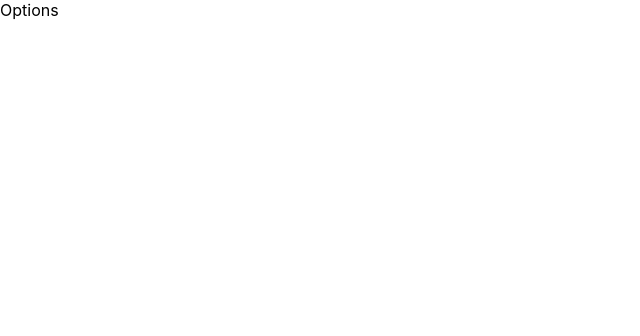
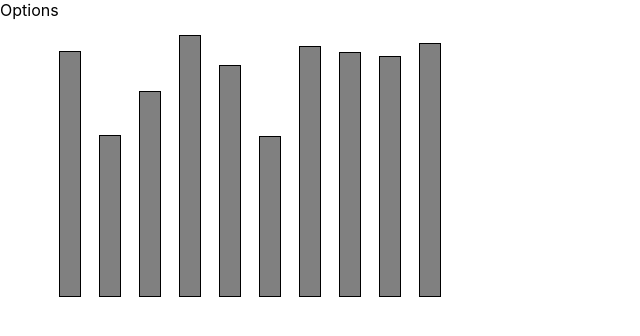
Before and after one commit to cgsnider/Sorting-Visualizer, a React (Create React App) app: page / in a window 1280 px wide. Shown: the top 336 px of the page, without its empty margins (0-640 px from the left). Built offline with nearby package versions, Linux system fonts and the light colour scheme.

Commit message:
Added bars for visualization

```diff
--- a/src/App.js
+++ b/src/App.js
@@ -1,13 +1,12 @@
-import React from 'react'
-import Rectangle from './components/Rectangle';
-import SelectionBar from './components/SelectionBar';
-
-
+import React from "react";
+import RectangleCanvas from "./components/RectangleCanvas";
+import SelectionBar from "./components/SelectionBar";
 
 function App() {
   return (
     <div className="App">
       <SelectionBar />
+      <RectangleCanvas />
     </div>
   );
 }
--- a/src/components/Rectangle.js
+++ b/src/components/Rectangle.js
@@ -1,13 +1,12 @@
-import React, { Component } from 'react'
+import React from "react";
+import "../stylings/Rectangle.css";
 
-export class Rectangle extends Component {
-  render() {
-    return (
-      <div>
-
-      </div>
-    )
-  }
+function Rectangle({ height, width }) {
+  const size = {
+    height: `${height}px`,
+    width: `${width}px`,
+  };
+  return <div className="rect" style={size}></div>;
 }
 
-export default Rectangle
+export default Rectangle;
--- a/src/components/RectangleCanvas.js
+++ b/src/components/RectangleCanvas.js
@@ -1,11 +1,43 @@
-import React, { Component } from 'react'
+import React, { Component } from "react";
+import Rectangle from "./Rectangle";
+
+import "../stylings/RectangleCanvas.css";
 
 export class RectangleCanvas extends Component {
-    render() {
-        return (
-            <canvas></canvas>
-        )
+  constructor(props) {
+    super(props);
+
+    this.state = {
+      rectList: [],
+      elementId: 0,
+    };
+
+    for (let i = 0; i < 10; i++) {
+      this.state.rectList.push(
+        new RectangleElem(this.state.elementId++, 150 + Math.random() * 150)
+      );
     }
+    console.log(this.state.rectList);
+  }
+
+  render() {
+    return (
+      <ul>
+        {this.state.rectList.map((elem) => (
+          <li key={elem.id}>{elem.jsx}</li>
+        ))}
+      </ul>
+    );
+  }
 }
 
-export default RectangleCanvas
+class RectangleElem {
+  constructor(id, height, width) {
+    this.id = id;
+    this.width = width ? width : 20;
+    this.height = height ? height : 200;
+    this.jsx = <Rectangle width={this.width} height={this.height} />;
+  }
+}
+
+export default RectangleCanvas;
--- a/src/components/SelectionBar.js
+++ b/src/components/SelectionBar.js
@@ -1,13 +1,9 @@
-import React, { Component } from 'react'
+import React, { Component } from "react";
 
 export class SelectionBar extends Component {
-    render() {
-        return (
-            <div>
-                Options
-            </div>
-        )
-    }
+  render() {
+    return <header>Options</header>;
+  }
 }
 
-export default SelectionBar
+export default SelectionBar;
--- /dev/null
+++ b/src/stylings/OptionBar.css
@@ -0,0 +1,3 @@
+OptionBar {
+  background-color: blue;
+}
--- /dev/null
+++ b/src/stylings/Rectangle.css
@@ -0,0 +1,6 @@
+.rect {
+  background-color: grey;
+  outline-style: solid;
+  outline-color: black;
+  outline-width: 1px;
+}
--- /dev/null
+++ b/src/stylings/RectangleCanvas.css
@@ -0,0 +1,8 @@
+ul {
+  list-style-type: none;
+}
+ul li {
+  display: inline-block;
+  margin-left: 20px;
+  margin-right: 20;
+}
```
